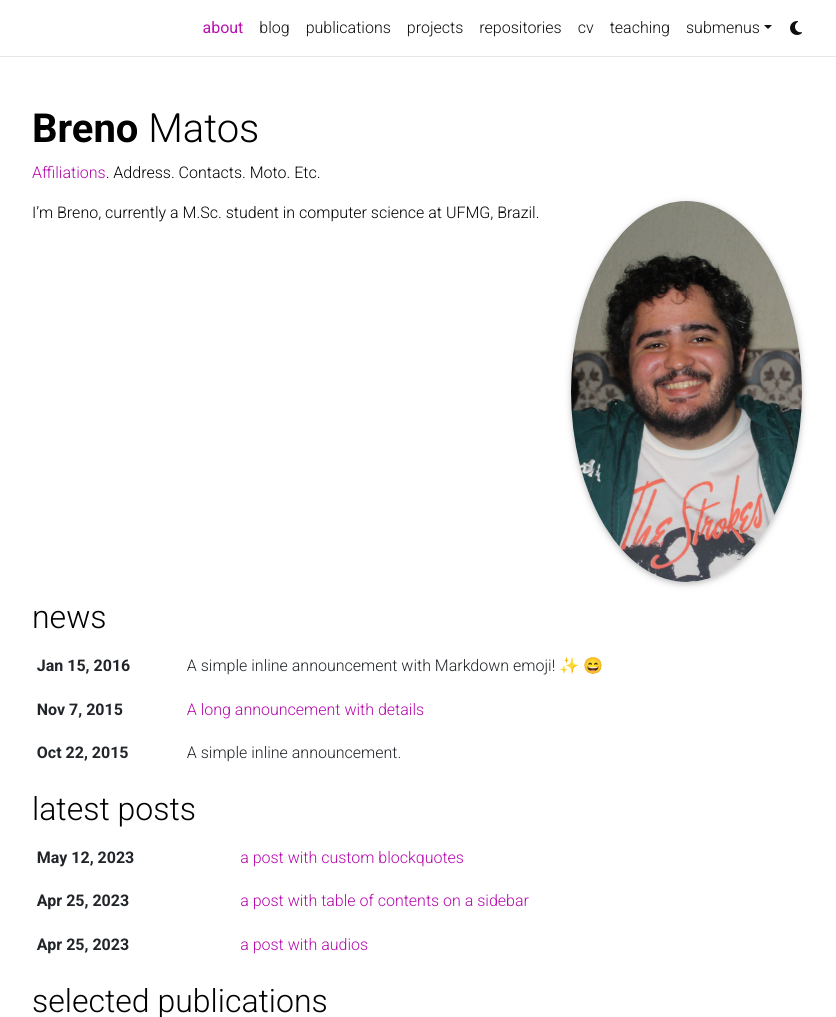
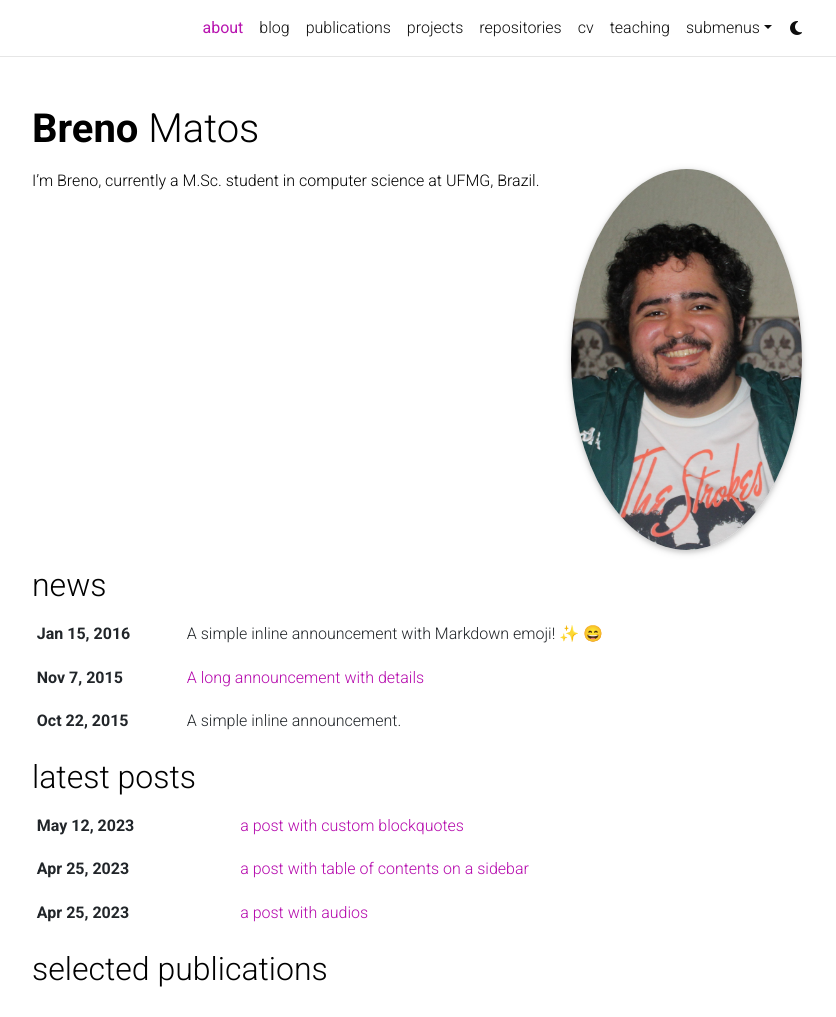
Before and after one commit to brenomatos/brenomatos.github.io, a Jekyll site: the page built from _pages/about.md, in a window 1280 px wide and 1338 px high, cut to the strip 0-1017 px from the top of the window. Shown: the whole strip, without its empty margins (223-1059 px from the left). Built offline with Jekyll 4.4.1, drawn with Linux system fonts in a browser that asks for light colours; full-size pictures stand in for the smaller copies a plugin makes; emoji names are drawn with the system emoji font; comment, search, counter and statistics services are not loaded; a style sheet for code colours, icons or effects is not loaded; some of the changed lines change nothing that is shown.

Commit message:
minor fix

```diff
--- a/_pages/about.md
+++ b/_pages/about.md
@@ -2,7 +2,7 @@
 layout: about
 title: about
 permalink: /
-subtitle: <a href='#'>Affiliations</a>. Address. Contacts. Moto. Etc.
+# subtitle: <a href='#'>Affiliations</a>. Address. Contacts. Moto. Etc.
 
 profile:
   align: right
```
